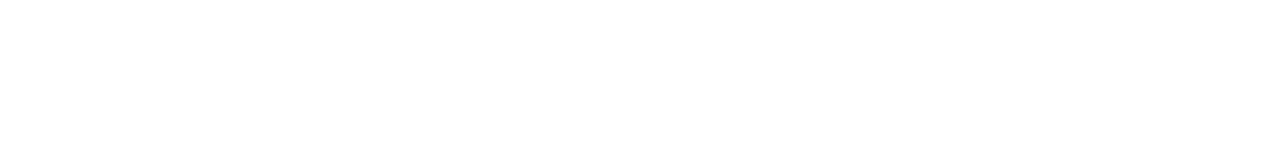
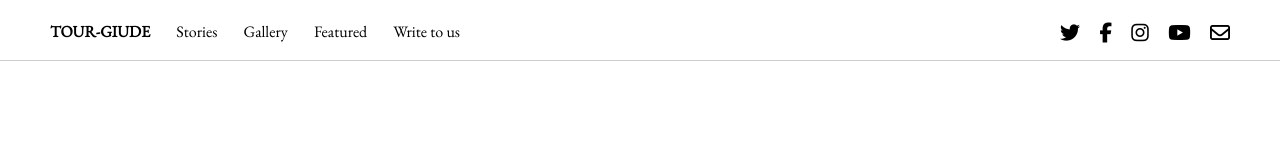
Before and after one commit to SviatikPro/exam, a plain HTML site: page index.html in a window 1280 px wide. Drawn offline with nearby package versions, Linux system fonts and the light colour scheme.

Commit message:
added header

```diff
--- a/index.html
+++ b/index.html
@@ -5,9 +5,31 @@
     <meta http-equiv="X-UA-Compatible" content="IE=edge">
     <meta name="viewport" content="width=device-width, initial-scale=1.0">
     <title>Document</title>
+    <link href='https://fonts.googleapis.com/css?family=EB Garamond' rel='stylesheet'>
     <link rel="stylesheet" href="./styles.css">
 </head>
 <body>
+    <header>
+    <div class="ltop">
+        <h4 class="logo">TOUR-GIUDE</h4>
+        <a href="#">Stories</a>
+        <a href="#">Gallery</a>
+        <a href="#">Featured</a>
+        <a href="#">Write to us</a>
+    </div>
+    <div class="rtop">
+        <p><i class="fa-brands fa-twitter"></i></p>
+        <p><i class="fa-brands fa-facebook-f"></i></p>
+        <p><i class="fa-brands fa-instagram"></i></p>
+        <p><i class="fa-brands fa-youtube"></i></p>
+        <p><i class="fa-sharp fa-regular fa-envelope"></i></p>
+    </div>
+    </header>
+    <!-- greet -->
+    <div class="greet">
 
+    </div>
+
+<script src="https://kit.fontawesome.com/15589242db.js" crossorigin="anonymous"></script>
 </body>
 </html>
--- a/styles.css
+++ b/styles.css
@@ -0,0 +1,41 @@
+body{
+    margin: 0;
+    padding: 0;
+}
+
+*{
+    font-family: 'EB Garamond';
+}
+
+header{
+    height: 60px;
+    width: 100%;
+    border-bottom: 1px solid rgba(128, 128, 128, 0.394);
+    display: flex;
+    justify-content: space-between;
+}
+
+.logo{
+    margin-left: 50px;
+}
+
+.ltop{
+    display: flex;
+    align-items: baseline;
+    width: 460px;
+    justify-content: space-between;
+    text-decoration: none;
+}
+
+a{
+    text-decoration: none;
+    color: black;
+}
+
+.rtop{
+    font-size: 20px;
+    display: flex;
+    justify-content: space-between;
+    width: 170px;
+    margin-right: 50px;
+}
```
